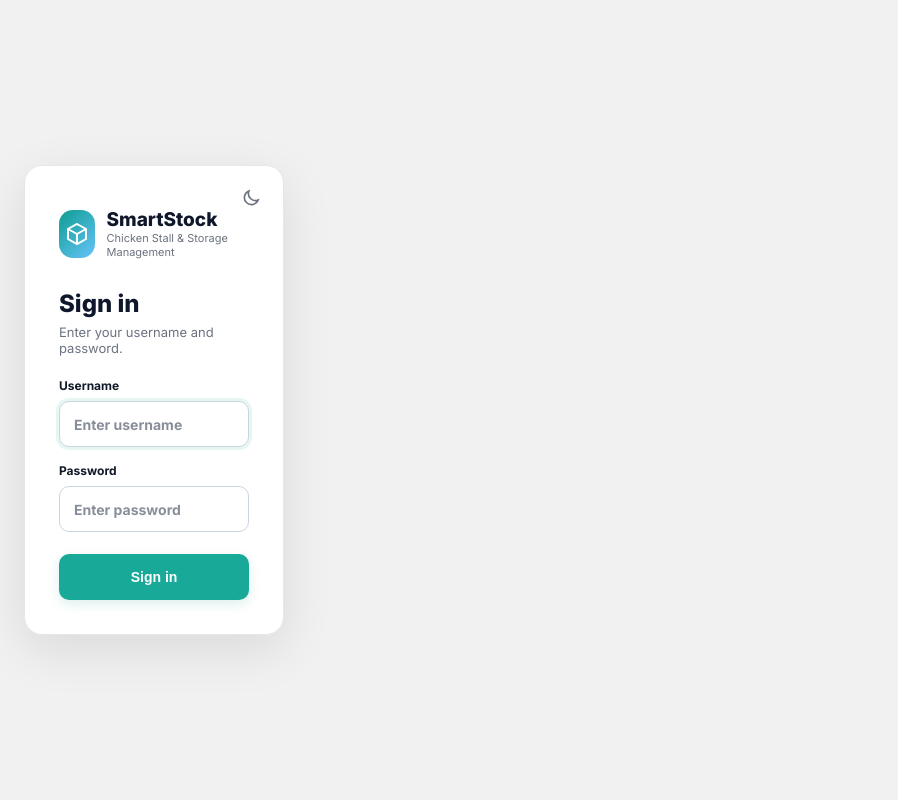
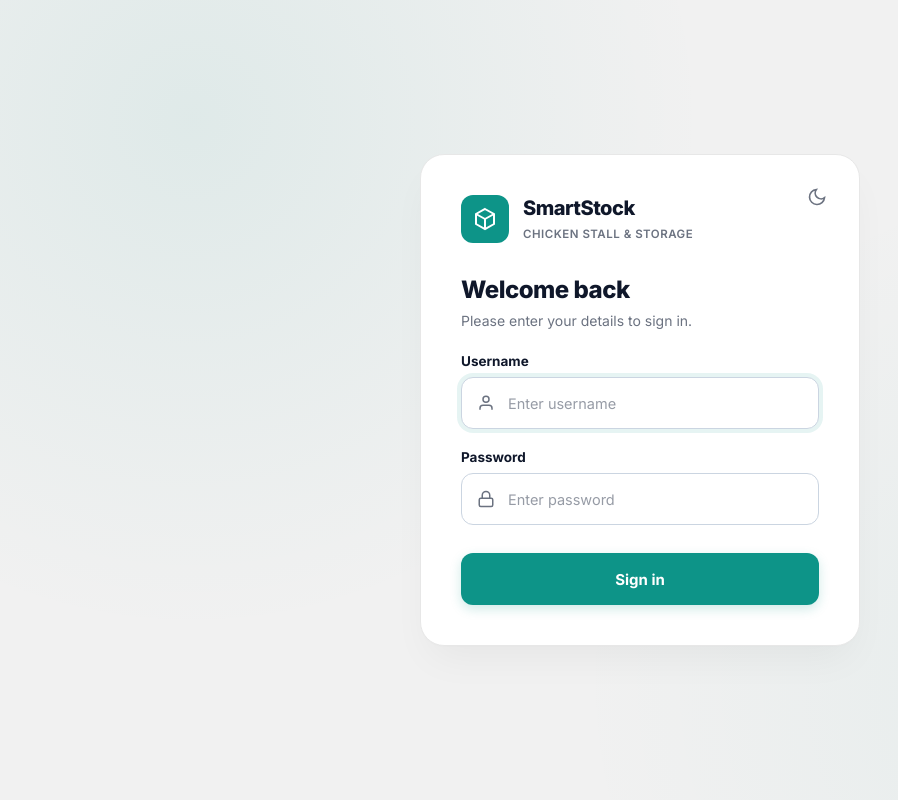
Before and after one commit to Jireh021426/SmartStock, a Spring Boot app: page /login in a window 1280 px wide. Shown: the whole page, without its empty margins (0-898 px from the left). Run offline with Spring Boot 4, Linux system fonts and the light colour scheme; some of the project's set-up classes (security, data sources, template engines, error pages and the like) are left out, and stand-ins take their place.

Commit message:
Enhance login page: improve layout, add theme toggle functionality, and update form fields for better user experience

```diff
--- a/src/main/resources/static/css/login.css
+++ b/src/main/resources/static/css/login.css
@@ -1,60 +1,190 @@
-/* SmartStock — Login | independent layout; shared color tokens */
+@import url('https://fonts.googleapis.com/css2?family=Inter:wght@400;500;600;700;800&display=swap');
+
+/* ================= FORCE FULL SCREEN & CENTER ================= */
 body.login-body {
-    display: grid;
-    place-items: center;
-    min-height: 100vh;
-    margin: 0;
-    padding: 24px;
+    display: flex !important;
+    justify-content: center !important;
+    align-items: center !important;
+    min-height: 100vh !important;
+    margin: 0 !important;
+    padding: 24px !important;
+
+    /* Uses global variables so it switches in dark mode */
+    background-color: var(--bg) !important;
+    background-image:
+        radial-gradient(circle at 15% 15%, rgba(13, 148, 136, 0.08) 0%, transparent 40%),
+        radial-gradient(circle at 85% 85%, rgba(13, 148, 136, 0.05) 0%, transparent 40%) !important;
+    background-attachment: fixed !important;
+    font-family: 'Inter', system-ui, sans-serif !important;
+}
+
+/* ================= LOGIN CARD ================= */
+.login-card {
+    position: relative;
+    width: 100%;
+    max-width: 440px;
+    background: var(--panel);
+    border-radius: 24px;
+    padding: 40px;
+    box-shadow: 0 20px 40px -10px rgba(0, 0, 0, 0.05), 0 1px 3px rgba(0, 0, 0, 0.02);
+    border: 1px solid var(--line);
+    transition: background 0.3s, border-color 0.3s;
+}
+
+/* Theme Toggle */
+.theme-toggle {
+    position: absolute;
+    top: 24px;
+    right: 24px;
+    width: 36px;
+    height: 36px;
+    border-radius: 50%;
+    background: transparent;
+    border: none;
+    color: var(--muted);
+    cursor: pointer;
+    display: flex;
+    align-items: center;
+    justify-content: center;
+    transition: 0.2s;
+}
+.theme-toggle:hover {
     background: var(--bg);
-    color: var(--ink);
-    font-family: Inter, system-ui, sans-serif;
+    color: var(--accent);
 }
-body.login-body, body.login-body * { box-sizing: border-box; }
-.login-body .login-card {
+.theme-toggle svg {
+    width: 20px;
+    height: 20px;
+}
+
+/* Brand */
+.login-brand {
+    display: flex;
+    align-items: center;
+    gap: 14px;
+    margin-bottom: 32px;
+}
+.brand-icon {
+    width: 48px;
+    height: 48px;
+    border-radius: 12px;
+    background: var(--accent);
+    color: #ffffff;
+    display: flex;
+    align-items: center;
+    justify-content: center;
+}
+.brand-icon svg {
+    width: 24px;
+    height: 24px;
+}
+.login-brand h1 {
+    font-size: 20px;
+    font-weight: 800;
+    color: var(--txt);
+    margin: 0 0 2px 0;
+    letter-spacing: -0.5px;
+}
+.login-brand span {
+    font-size: 11.5px;
+    font-weight: 600;
+    color: var(--muted);
+    text-transform: uppercase;
+    letter-spacing: 0.5px;
+}
+
+/* Headings */
+.login-card h2 {
+    font-size: 24px;
+    font-weight: 800;
+    color: var(--txt);
+    margin: 0 0 8px 0;
+    letter-spacing: -0.5px;
+}
+.login-sub {
+    font-size: 14px;
+    color: var(--muted);
+    margin: 0 0 24px 0;
+}
+
+/* Form Fields */
+.login-form {
+    display: flex;
+    flex-direction: column;
+    gap: 20px;
+}
+.login-form label {
+    display: flex;
+    flex-direction: column;
+    gap: 8px;
+    font-size: 13.5px;
+    font-weight: 700;
+    color: var(--txt);
+}
+.input-wrapper {
     position: relative;
-    width: min(100%, 440px);
-    padding: 42px 34px 34px;
+    display: flex;
+    align-items: center;
+}
+.input-wrapper svg {
+    position: absolute;
+    left: 16px;
+    width: 18px;
+    height: 18px;
+    color: var(--muted);
+}
+.input-wrapper input {
+    width: 100%;
+    height: 52px;
+    padding: 0 16px 0 46px;
+    border-radius: 12px;
     border: 1px solid var(--line);
-    border-radius: 18px;
-    background: var(--card);
-    box-shadow: 0 15px 50px rgba(16,24,40,.10);
-    color: var(--ink);
+    background: var(--bg);
+    font-size: 14.5px;
+    color: var(--txt);
+    outline: none;
+    transition: 0.2s;
+    font-family: inherit;
 }
-.login-body .login-theme-toggle { position: absolute; top: 14px; right: 14px; }
-.login-body .login-card .brand { display: flex; align-items: center; gap: 12px; padding: 0; margin: 0 0 30px; }
-.login-body .login-card .brand-mark {
-    display: grid; place-items: center; width: 48px; height: 48px;
-    border-radius: 14px; background: linear-gradient(135deg,#0d9d91,#67c4fa); color: #fff;
+.input-wrapper input:focus {
+    background: var(--panel);
+    border-color: var(--accent);
+    box-shadow: 0 0 0 4px rgba(13, 148, 136, 0.1);
 }
-.login-body .login-card .brand-mark svg { width: 24px; height: 24px; }
-.login-body .login-card .brand-text h1 { margin: 0; color: var(--ink); font-size: 19px; font-weight: 780; }
-.login-body .login-card .brand-text span { display: block; color: var(--muted); font-size: 11px; }
-.login-body .login-card h2 { margin: 0 0 6px; color: var(--ink); font-size: 24px; font-weight: 750; }
-.login-body .login-sub { margin: 0 0 22px; color: var(--muted); font-size: 13px; }
-.login-body .error-msg, .login-body .notice-msg { padding: 12px 14px; margin: 0 0 16px; border-radius: 9px; font-size: 12px; line-height: 1.5; }
-.login-body .error-msg { background: #fff1f2; border: 1px solid #fecdd3; color: #be123c; }
-.login-body .notice-msg { background: #ecfdf5; border: 1px solid #a7f3d0; color: #047857; }
-.login-body .nova-form { display: flex; flex-direction: column; gap: 16px; }
-.login-body .nova-form label { display: flex; flex-direction: column; gap: 8px; color: var(--ink); font-size: 12px; font-weight: 650; }
-.login-body .nova-form input {
-    width: 100%; height: 46px; padding: 0 14px; border: 1px solid var(--line);
-    border-radius: 10px; background: var(--card); color: var(--ink);
-    font: inherit; font-size: 14px; outline: none;
+.input-wrapper input::placeholder {
+    color: var(--muted);
+    opacity: 0.7;
 }
-.login-body .nova-form input::placeholder { color: var(--muted); opacity: .8; }
-.login-body .nova-form input:focus { border-color: var(--teal); box-shadow: 0 0 0 3px var(--teal-soft); }
-.login-body .nova-form button.btn-primary {
-    display: inline-flex; align-items: center; justify-content: center; width: 100%;
-    min-height: 46px; margin-top: 6px; padding: 10px 18px;
-    border: 0; border-radius: 10px; background: #18a999;
-    color: #fff; font-size: 14px; font-weight: 750; cursor: pointer;
+
+/* Button */
+.btn-login {
+    height: 52px;
+    border-radius: 12px;
+    background: var(--accent);
+    color: #ffffff;
+    font-size: 15px;
+    font-weight: 700;
+    border: none;
+    cursor: pointer;
+    transition: 0.2s;
+    margin-top: 8px;
+    font-family: inherit;
+    box-shadow: 0 4px 12px rgba(13, 148, 136, 0.2);
 }
-.login-body .nova-form button.btn-primary:hover { background: #128779; }
-:root[data-theme="dark"] body.login-body .login-card { box-shadow: 0 24px 60px rgba(0,0,0,.3); }
-:root[data-theme="dark"] .login-body .login-card .brand-text h1,
-:root[data-theme="dark"] .login-body .login-card h2,
-:root[data-theme="dark"] .login-body .nova-form label { color: #f8fafc; }
-:root[data-theme="dark"] .login-body .nova-form input { background: #202c42; border-color: #334155; color: #f8fafc; }
-:root[data-theme="dark"] .login-body .error-msg { background: #4c1d2a; border-color: #713247; color: #fda4af; }
-:root[data-theme="dark"] .login-body .notice-msg { background: #123d32; border-color: #245a48; color: #6ee7b7; }
-@media (max-width: 480px) { .login-body .login-card { padding: 42px 22px 26px; } }
+.btn-login:hover {
+    background: var(--accent-hover);
+    transform: translateY(-1px);
+    box-shadow: 0 6px 16px rgba(13, 148, 136, 0.3);
+}
+
+/* Alerts */
+.error-msg {
+    background: rgba(239, 68, 68, 0.1); color: #ef4444; border: 1px solid rgba(239, 68, 68, 0.2);
+    padding: 12px 16px; border-radius: 10px; font-size: 13.5px; font-weight: 600;
+    margin-bottom: 20px; text-align: center;
+}
+.notice-msg {
+    background: rgba(34, 197, 94, 0.1); color: #22c55e; border: 1px solid rgba(34, 197, 94, 0.2);
+    padding: 12px 16px; border-radius: 10px; font-size: 13.5px; font-weight: 600;
+    margin-bottom: 20px; text-align: center;
+}
--- a/src/main/resources/templates/login.html
+++ b/src/main/resources/templates/login.html
@@ -4,55 +4,92 @@
     <meta charset="UTF-8">
     <meta name="viewport" content="width=device-width, initial-scale=1">
     <title>SmartStock | Sign in</title>
+
+    <!-- Global Styles & Theme Engine -->
     <link rel="stylesheet" th:href="@{/css/style.css}">
+    <link rel="stylesheet" th:href="@{/css/theme.css}">
     <link rel="stylesheet" th:href="@{/css/login.css}">
-    <link rel="stylesheet" th:href="@{/css/theme.css}">
+
     <script th:src="@{/js/theme.js}"></script>
 </head>
 <body class="login-body">
+
 <div class="login-card">
-    <button type="button" class="topbar-icon-link theme-toggle login-theme-toggle"
-            data-theme-toggle aria-label="Switch to dark mode" aria-pressed="false" title="Dark mode">
-        <svg class="ico theme-icon-sun" viewBox="0 0 24 24" fill="none" stroke="currentColor" stroke-width="2" aria-hidden="true">
-            <circle cx="12" cy="12" r="4"/>
-            <path d="M12 2v2M12 20v2M4.93 4.93l1.42 1.42M17.65 17.65l1.42 1.42M2 12h2M20 12h2M4.93 19.07l1.42-1.42M17.65 6.35l1.42-1.42"/>
-        </svg>
-        <svg class="ico theme-icon-moon" viewBox="0 0 24 24" fill="none" stroke="currentColor" stroke-width="2" aria-hidden="true">
-            <path d="M20.5 14.5A8.5 8.5 0 0 1 9.5 3.5 8.5 8.5 0 1 0 20.5 14.5Z"/>
-        </svg>
+
+    <!-- Theme Toggle Button -->
+    <button id="themeToggle" class="theme-toggle" aria-label="Toggle Dark Mode">
+        <svg class="moon-icon" viewBox="0 0 24 24" fill="none" stroke="currentColor" stroke-width="2"><path d="M21 12.79A9 9 0 1 1 11.21 3 7 7 0 0 0 21 12.79z"/></svg>
+        <svg class="sun-icon" viewBox="0 0 24 24" fill="none" stroke="currentColor" stroke-width="2" style="display: none;"><circle cx="12" cy="12" r="5"/><path d="M12 1v2M12 21v2M4.22 4.22l1.42 1.42M18.36 18.36l1.42 1.42M1 12h2M21 12h2M4.22 19.78l1.42-1.42M18.36 5.64l1.42-1.42"/></svg>
     </button>
 
-    <div class="brand">
-        <span class="brand-mark">
-            <svg class="ico" viewBox="0 0 24 24" fill="none" stroke="currentColor" stroke-width="2">
-                <path d="M12 2l9 5v10l-9 5-9-5V7l9-5z"/><path d="M12 12l9-5M12 12v10M12 12L3 7"/>
-            </svg>
-        </span>
-        <div class="brand-text">
+    <!-- Brand -->
+    <div class="login-brand">
+        <div class="brand-icon">
+            <svg viewBox="0 0 24 24" fill="none" stroke="currentColor" stroke-width="2"><path d="M12 2l9 5v10l-9 5-9-5V7l9-5z"/><path d="M12 12l9-5M12 12v10M12 12L3 7"/></svg>
+        </div>
+        <div>
             <h1>SmartStock</h1>
-            <span>Chicken Stall &amp; Storage Management</span>
+            <span>Chicken Stall &amp; Storage</span>
         </div>
     </div>
 
-    <h2>Sign in</h2>
-    <p class="login-sub">Enter your username and password.</p>
+    <h2>Welcome back</h2>
+    <p class="login-sub">Please enter your details to sign in.</p>
+
+    <!-- Alerts -->
     <p class="error-msg" th:if="${param.error}">Invalid username or password.</p>
     <p class="notice-msg" th:if="${param.logout}">You have been logged out.</p>
     <p class="notice-msg" th:each="k : ${param.keySet()}" th:if="${#strings.startsWith(k, 'session')}">
         Your session has ended. Please sign in again.
     </p>
 
-    <form th:action="@{/login}" method="post" class="nova-form">
+    <!-- Form -->
+    <form th:action="@{/login}" method="post" class="login-form">
         <label>
             Username
-            <input name="username" type="text" autocomplete="username" autofocus required placeholder="Enter username">
+            <div class="input-wrapper">
+                <svg viewBox="0 0 24 24" fill="none" stroke="currentColor" stroke-width="2"><path d="M20 21v-2a4 4 0 0 0-4-4H8a4 4 0 0 0-4 4v2"/><circle cx="12" cy="7" r="4"/></svg>
+                <input name="username" type="text" autocomplete="username" autofocus required placeholder="Enter username">
+            </div>
         </label>
+
         <label>
             Password
-            <input name="password" type="password" autocomplete="current-password" required placeholder="Enter password">
+            <div class="input-wrapper">
+                <svg viewBox="0 0 24 24" fill="none" stroke="currentColor" stroke-width="2"><rect x="3" y="11" width="18" height="11" rx="2" ry="2"/><path d="M7 11V7a5 5 0 0 1 10 0v4"/></svg>
+                <input name="password" type="password" autocomplete="current-password" required placeholder="Enter password">
+            </div>
         </label>
-        <button class="btn btn-primary" type="submit">Sign in</button>
+
+        <button class="btn-login" type="submit">Sign in</button>
     </form>
+
 </div>
+
+<!-- Simple script to toggle the SVG icons when theme changes -->
+<script>
+    document.addEventListener('DOMContentLoaded', () => {
+        const toggleBtn = document.getElementById('themeToggle');
+        const moonIcon = toggleBtn.querySelector('.moon-icon');
+        const sunIcon = toggleBtn.querySelector('.sun-icon');
+
+        if (toggleBtn) {
+            toggleBtn.addEventListener('click', () => {
+                // Slight delay to let theme.js update the body attribute
+                setTimeout(() => {
+                    const isDark = document.documentElement.getAttribute('data-theme') === 'dark' || document.body.classList.contains('dark');
+                    if (isDark) {
+                        moonIcon.style.display = 'none';
+                        sunIcon.style.display = 'block';
+                    } else {
+                        moonIcon.style.display = 'block';
+                        sunIcon.style.display = 'none';
+                    }
+                }, 50);
+            });
+        }
+    });
+</script>
+
 </body>
 </html>
```
